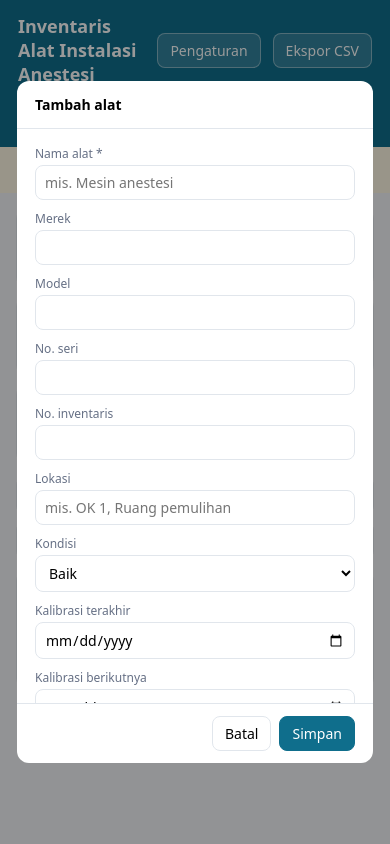
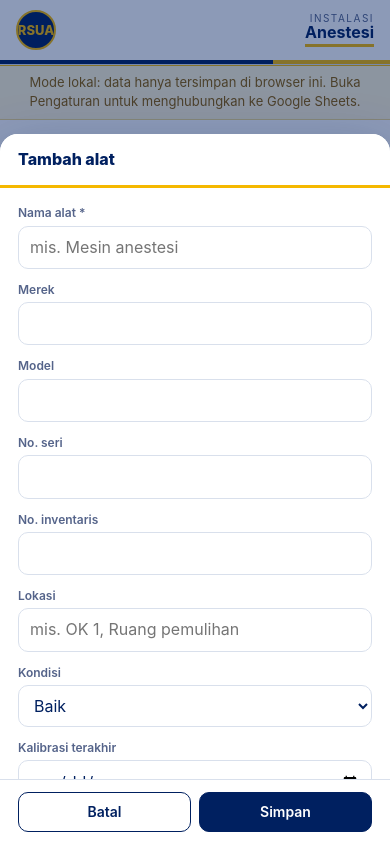
Before and after one commit to dimsur986/Inventaris-Anestesi, a plain HTML site: page index.html in a window 390 px wide. Both pictures are taken after typing "Sample" into the empty fields and a click on the button "+ Tambah alat". Drawn offline with Linux system fonts and the light colour scheme.

Commit message:
Add files via upload

```diff
--- a/index.html
+++ b/index.html
@@ -3,59 +3,161 @@
 <head>
 <meta charset="utf-8">
 <meta name="viewport" content="width=device-width, initial-scale=1">
-<title>Inventaris Alat Instalasi Anestesi</title>
+<meta name="theme-color" content="#002060">
+<title>Inventaris Alat – Instalasi Anestesi RSUA</title>
+<link rel="icon" href="logo.png">
 <style>
-:root{--bg:#f4f6f8;--card:#fff;--tx:#1d2733;--mut:#667085;--line:#e1e6ec;--pri:#0f6e8c;--ok:#1a7f4b;--warn:#b7791f;--bad:#c0392b}
+:root{
+  --navy:#002060;--navy2:#123a85;--yel:#f5b800;--yel-soft:#fff6d6;
+  --bg:#ffffff;--tx:#002060;--mut:#55648a;--line:#d9e0ec;--soft:#f5f7fb;
+  --ok:#17803d;--ok-bg:#e4f5ea;--warn:#8a5d00;--warn-bg:#fff0c2;--bad:#b42318;--bad-bg:#fde8e6;
+}
 *{box-sizing:border-box}
-body{margin:0;font-family:system-ui,-apple-system,Segoe UI,Roboto,sans-serif;background:var(--bg);color:var(--tx);font-size:14px}
-header{background:var(--pri);color:#fff;padding:14px 18px;display:flex;align-items:center;gap:12px;flex-wrap:wrap}
-header h1{font-size:18px;margin:0;flex:1}
-main{max-width:1150px;margin:0 auto;padding:16px}
-button{font:inherit;border:1px solid var(--line);background:#fff;border-radius:8px;padding:7px 12px;cursor:pointer}
-button.pri{background:var(--pri);color:#fff;border-color:var(--pri)}
-button.bad{color:var(--bad)}
-header button{background:rgba(255,255,255,.15);color:#fff;border-color:rgba(255,255,255,.4)}
-header button.pri{background:#fff;color:var(--pri)}
-input,select,textarea{font:inherit;padding:7px 9px;border:1px solid var(--line);border-radius:8px;width:100%;background:#fff}
-.cards{display:grid;grid-template-columns:repeat(auto-fit,minmax(150px,1fr));gap:10px;margin-bottom:14px}
-.stat{background:var(--card);border:1px solid var(--line);border-radius:10px;padding:12px}
-.stat b{display:block;font-size:24px}.stat span{color:var(--mut);font-size:12px}
-.tools{display:flex;gap:8px;flex-wrap:wrap;margin-bottom:12px}
-.tools input{flex:2;min-width:180px}.tools select{flex:1;min-width:130px}
-.wrap{background:var(--card);border:1px solid var(--line);border-radius:10px;overflow-x:auto}
-table{border-collapse:collapse;width:100%;min-width:760px}
-th,td{padding:9px 10px;text-align:left;border-bottom:1px solid var(--line);vertical-align:top}
-th{background:#f8fafb;font-size:12px;color:var(--mut);text-transform:uppercase;letter-spacing:.3px}
+html{-webkit-text-size-adjust:100%}
+body{margin:0;background:var(--bg);color:var(--tx);font-family:'Inter','Segoe UI',system-ui,-apple-system,Roboto,sans-serif;font-size:14px;line-height:1.45}
+
+/* ===== Header ===== */
+header{position:sticky;top:0;z-index:20;background:#fff;border-bottom:1px solid var(--line);box-shadow:0 1px 0 var(--yel),0 3px 0 rgba(245,184,0,.0)}
+header::after{content:"";display:block;height:4px;background:linear-gradient(90deg,var(--navy) 0 70%,var(--yel) 70% 100%)}
+.hbar{max-width:1150px;margin:0 auto;padding:10px 16px;display:flex;align-items:center;justify-content:space-between;gap:12px}
+.brand{display:flex;align-items:center;gap:10px;min-width:0}
+.brand img{height:50px;width:auto;display:block;border-radius:10px}
+.logo-fb{display:none;width:46px;height:46px;border-radius:50%;background:var(--navy);color:var(--yel);font-weight:800;font-size:13px;align-items:center;justify-content:center;border:2px solid var(--yel)}
+.brand-t{line-height:1.15;min-width:0}
+.brand-t b{display:block;font-size:13px;letter-spacing:.2px}
+.brand-t span{font-size:11px;color:var(--mut)}
+.unit{text-align:right;line-height:1.1}
+.unit small{display:block;font-size:10px;letter-spacing:1.5px;text-transform:uppercase;color:var(--mut)}
+.unit b{font-size:19px;color:var(--navy);border-bottom:3px solid var(--yel);padding-bottom:2px;display:inline-block}
+
+main{max-width:1150px;margin:0 auto;padding:18px 16px 40px}
+.titlebar{display:flex;align-items:flex-end;justify-content:space-between;gap:10px;flex-wrap:wrap;margin-bottom:14px}
+.titlebar h1{margin:0;font-size:22px}
+.titlebar h1::after{content:"";display:block;width:44px;height:4px;background:var(--yel);border-radius:2px;margin-top:6px}
+.actions{display:flex;gap:8px;flex-wrap:wrap}
+
+button{font:inherit;min-height:40px;border:1.5px solid var(--navy);background:#fff;color:var(--navy);border-radius:10px;padding:8px 14px;cursor:pointer;font-weight:600}
+button:hover{background:var(--soft)}
+button.pri{background:var(--navy);color:#fff}
+button.pri:hover{background:var(--navy2)}
+button.yel{background:var(--yel);border-color:var(--yel);color:var(--navy)}
+button.yel:hover{background:#ffc928}
+button.bad{border-color:var(--bad);color:var(--bad)}
+button.sm{min-height:34px;padding:5px 11px;font-size:13px}
+button:disabled{opacity:.6}
+
+input,select,textarea{font:inherit;font-size:16px;padding:9px 11px;border:1.5px solid var(--line);border-radius:10px;width:100%;background:#fff;color:var(--navy);min-height:42px}
+input:focus,select:focus,textarea:focus{outline:none;border-color:var(--navy);box-shadow:0 0 0 3px var(--yel-soft)}
+
+.msg{font-size:13px;padding:8px 16px;background:var(--yel-soft);color:var(--warn);border-bottom:1px solid #f0d98a;text-align:center}
+
+/* ===== Statistik ===== */
+.cards{display:grid;grid-template-columns:repeat(5,1fr);gap:10px;margin-bottom:16px}
+.stat{background:#fff;border:1px solid var(--line);border-top:4px solid var(--yel);border-radius:12px;padding:12px 14px}
+.stat b{display:block;font-size:26px;line-height:1.1}
+.stat span{color:var(--mut);font-size:12px}
+
+/* ===== Filter ===== */
+.tools{display:grid;grid-template-columns:2fr 1fr 1fr 1fr;gap:8px;margin-bottom:14px}
+
+/* ===== Tabel ===== */
+.wrap{border:1px solid var(--line);border-radius:12px;overflow:hidden;background:#fff}
+table{border-collapse:collapse;width:100%}
+th,td{padding:11px 12px;text-align:left;border-bottom:1px solid var(--line);vertical-align:top}
+th{background:var(--navy);color:#fff;font-size:11.5px;text-transform:uppercase;letter-spacing:.6px;font-weight:600}
+tbody tr:hover{background:var(--soft)}
 tr:last-child td{border-bottom:0}
 .sub{color:var(--mut);font-size:12px}
-.badge{display:inline-block;padding:2px 8px;border-radius:999px;font-size:12px;font-weight:600;background:#eef1f4}
-.b-ok{background:#e3f5ea;color:var(--ok)}.b-warn{background:#fdf1d8;color:var(--warn)}.b-bad{background:#fbe4e1;color:var(--bad)}
-.empty{padding:30px;text-align:center;color:var(--mut)}
-dialog{border:0;border-radius:12px;padding:0;width:min(720px,96vw);max-height:92vh}
-dialog::backdrop{background:rgba(0,0,0,.4)}
-.dh{padding:14px 18px;border-bottom:1px solid var(--line);font-weight:700}
+.badge{display:inline-block;padding:2px 9px;border-radius:999px;font-size:12px;font-weight:700;background:var(--soft);color:var(--navy)}
+.b-ok{background:var(--ok-bg);color:var(--ok)}
+.b-warn{background:var(--warn-bg);color:var(--warn)}
+.b-bad{background:var(--bad-bg);color:var(--bad)}
+.empty{padding:34px 16px;text-align:center;color:var(--mut)}
+td.c-act{white-space:nowrap}
+
+/* ===== Dialog ===== */
+dialog{border:0;border-radius:16px;padding:0;width:min(720px,96vw);max-height:92vh;color:var(--navy);box-shadow:0 20px 60px rgba(0,32,96,.3)}
+dialog::backdrop{background:rgba(0,32,96,.45)}
+.dh{padding:14px 18px;border-bottom:3px solid var(--yel);font-weight:800;font-size:16px;background:#fff}
 .db{padding:16px 18px;overflow:auto;max-height:68vh}
-.df{padding:12px 18px;border-top:1px solid var(--line);display:flex;gap:8px;justify-content:flex-end}
-.grid{display:grid;grid-template-columns:1fr 1fr;gap:10px}
+.df{padding:12px 18px;border-top:1px solid var(--line);display:flex;gap:8px;justify-content:flex-end;background:#fff}
+.grid{display:grid;grid-template-columns:1fr 1fr;gap:12px}
 .grid .full{grid-column:1/-1}
-label{font-size:12px;color:var(--mut);display:block;margin-bottom:3px}
-.aks{display:grid;grid-template-columns:2fr 70px 1.1fr 1.4fr 34px;gap:6px;margin-bottom:6px}
-.msg{font-size:12px;padding:6px 18px;background:#fff8e5;color:var(--warn)}
-@media(max-width:560px){.grid{grid-template-columns:1fr}.aks{grid-template-columns:1fr 60px 1fr 34px}.aks .cat{display:none}}
+label{font-size:12px;color:var(--mut);display:block;margin-bottom:4px;font-weight:600}
+h4{margin:18px 0 8px;font-size:14px}
+h4::before{content:"";display:inline-block;width:4px;height:14px;background:var(--yel);margin-right:8px;vertical-align:-2px;border-radius:2px}
+.aks{display:grid;grid-template-columns:2fr 80px 1.1fr 1.4fr 40px;gap:6px;margin-bottom:8px}
+.aks button{padding:0;min-height:42px}
+.sub-p{color:var(--mut);font-size:12px}
+
+/* ===== Layar kecil (HP) ===== */
+@media(max-width:860px){
+  .cards{grid-template-columns:repeat(3,1fr)}
+  .tools{grid-template-columns:1fr 1fr}
+  .tools input{grid-column:1/-1}
+}
+@media(max-width:720px){
+  .brand img{height:42px}.logo-fb{height:40px}
+  .logo-fb{width:40px}
+  .brand-t span{display:none}
+  .unit b{font-size:16px}
+  .titlebar h1{font-size:19px}
+  .actions{width:100%}
+  .actions button{flex:1}
+  .cards{grid-template-columns:repeat(2,1fr)}
+  .cards .stat:last-child{grid-column:1/-1}
+
+  .wrap{border:0;background:transparent;overflow:visible}
+  table,thead,tbody,tr,td{display:block;width:100%}
+  thead{display:none}
+  tbody tr{background:#fff;border:1px solid var(--line);border-left:5px solid var(--yel);border-radius:12px;padding:10px 12px;margin-bottom:10px}
+  tbody tr:hover{background:#fff}
+  td{display:flex;justify-content:space-between;gap:12px;padding:5px 0;border:0;text-align:right}
+  td::before{content:attr(data-label);color:var(--mut);font-size:12px;font-weight:600;text-align:left;flex:0 0 38%}
+  td.c-main{display:block;text-align:left;padding-bottom:8px;border-bottom:1px dashed var(--line);margin-bottom:4px}
+  td.c-main::before{display:none}
+  td.c-main b{font-size:16px}
+  td.c-act{justify-content:flex-end;gap:8px;padding-top:10px}
+  td.c-act::before{display:none}
+  td.c-act button{flex:1}
+
+  dialog{width:100%;max-width:100%;margin:auto 0 0;border-radius:18px 18px 0 0;max-height:94vh}
+  .db{max-height:70vh}
+  .grid{grid-template-columns:1fr}
+  .aks{grid-template-columns:80px 1fr 44px}
+  .aks .an,.aks .ac{grid-column:1/-1}
+  .aks .ac{order:5}
+  .aks button{order:4}
+  .df button{flex:1}
+}
 </style>
 </head>
 <body>
 <header>
-  <h1>Inventaris Alat Instalasi Anestesi</h1>
-  <button onclick="openSet()">Pengaturan</button>
-  <button onclick="exportCSV()">Ekspor CSV</button>
-  <button class="pri" onclick="openForm()">+ Tambah alat</button>
+  <div class="hbar">
+    <div class="brand">
+      <img src="logo.png" alt="Logo Rumah Sakit Universitas Airlangga" onerror="this.style.display='none';document.getElementById('logoFb').style.display='flex'">
+      <div class="logo-fb" id="logoFb">RSUA</div>
+    </div>
+    <div class="unit"><small>Instalasi</small><b>Anestesi</b></div>
+  </div>
 </header>
 <div id="msg" class="msg" style="display:none"></div>
+
 <main>
+  <div class="titlebar">
+    <h1>Inventaris Alat &amp; Aksesoris</h1>
+    <div class="actions">
+      <button onclick="openSet()">Pengaturan</button>
+      <button onclick="exportCSV()">Ekspor CSV</button>
+      <button class="yel" onclick="openForm()">+ Tambah alat</button>
+    </div>
+  </div>
+
   <div class="cards" id="stats"></div>
+
   <div class="tools">
-    <input id="q" placeholder="Cari nama, merek, no. seri, no. inventaris, aksesoris..." oninput="render()">
+    <input id="q" type="search" placeholder="Cari nama, merek, no. seri, aksesoris..." oninput="render()">
     <select id="fLok" onchange="render()"></select>
     <select id="fKon" onchange="render()"></select>
     <select id="fKal" onchange="render()">
@@ -64,6 +166,7 @@ label{font-size:12px;color:var(--mut);display:block;margin-bottom:3px}
       <option value="segera">≤ 30 hari lagi</option>
     </select>
   </div>
+
   <div class="wrap"><table>
     <thead><tr><th>Alat</th><th>No. inventaris / seri</th><th>Lokasi</th><th>Kondisi</th><th>Kalibrasi berikutnya</th><th>Aksesoris</th><th></th></tr></thead>
     <tbody id="rows"></tbody>
@@ -85,9 +188,9 @@ label{font-size:12px;color:var(--mut);display:block;margin-bottom:3px}
       <div><label>Kalibrasi berikutnya</label><input type="date" id="f_kalibrasi_berikutnya"></div>
       <div class="full"><label>Catatan</label><textarea id="f_catatan" rows="2"></textarea></div>
     </div>
-    <h4 style="margin:16px 0 8px">Aksesoris</h4>
+    <h4>Aksesoris</h4>
     <div id="aksList"></div>
-    <button onclick="addAks()">+ Tambah aksesoris</button>
+    <button class="sm" onclick="addAks()">+ Tambah aksesoris</button>
   </div>
   <div class="df"><button onclick="dlgForm.close()">Batal</button><button class="pri" id="btnSave" onclick="save()">Simpan</button></div>
 </dialog>
@@ -97,10 +200,10 @@ label{font-size:12px;color:var(--mut);display:block;margin-bottom:3px}
   <div class="db">
     <label>URL Web App Google Apps Script</label>
     <input id="s_url" placeholder="https://script.google.com/macros/s/.../exec">
-    <div style="height:10px"></div>
+    <div style="height:12px"></div>
     <label>Kata sandi</label>
     <input id="s_pass" type="password">
-    <p class="sub">Dikosongkan = mode lokal (data hanya tersimpan di browser ini). Pengaturan ini tersimpan di perangkat Anda, bukan di GitHub.</p>
+    <p class="sub-p">Dikosongkan = mode lokal (data hanya tersimpan di browser ini). Pengaturan ini tersimpan di perangkat Anda, bukan di GitHub.</p>
   </div>
   <div class="df"><button onclick="dlgSet.close()">Batal</button><button class="pri" onclick="saveSet()">Simpan</button></div>
 </dialog>
@@ -167,13 +270,13 @@ function render(){
   $('rows').innerHTML=list.map(a=>{
     const ks=kalStatus(a),aks=aksOf(a.id),bad=aks.filter(k=>k.status!=='Lengkap').length;
     return `<tr>
-      <td><b>${esc(a.nama)}</b><div class="sub">${esc([a.merek,a.model].filter(Boolean).join(' · '))}</div></td>
-      <td>${esc(a.no_inventaris||'-')}<div class="sub">${esc(a.no_seri||'')}</div></td>
-      <td>${esc(a.lokasi||'-')}</td>
-      <td><span class="badge ${kondCls(a.kondisi)}">${esc(a.kondisi||'-')}</span></td>
-      <td>${fmt(a.kalibrasi_berikutnya)}<div>${ks.c?`<span class="badge ${ks.c}">${ks.t}</span>`:''}</div></td>
-      <td>${aks.length} item${bad?` <span class="badge b-warn">${bad} bermasalah</span>`:''}<div class="sub">${esc(aks.slice(0,3).map(k=>k.nama).join(', '))}${aks.length>3?'…':''}</div></td>
-      <td style="white-space:nowrap"><button onclick="openForm('${a.id}')">Edit</button> <button class="bad" onclick="del('${a.id}')">Hapus</button></td></tr>`;
+      <td class="c-main" data-label="Alat"><b>${esc(a.nama)}</b><div class="sub">${esc([a.merek,a.model].filter(Boolean).join(' · '))}</div></td>
+      <td data-label="No. inventaris / seri"><div>${esc(a.no_inventaris||'-')}<div class="sub">${esc(a.no_seri||'')}</div></div></td>
+      <td data-label="Lokasi">${esc(a.lokasi||'-')}</td>
+      <td data-label="Kondisi"><span class="badge ${kondCls(a.kondisi)}">${esc(a.kondisi||'-')}</span></td>
+      <td data-label="Kalibrasi berikutnya"><div>${fmt(a.kalibrasi_berikutnya)}<div>${ks.c?`<span class="badge ${ks.c}">${ks.t}</span>`:''}</div></div></td>
+      <td data-label="Aksesoris"><div>${aks.length} item${bad?` <span class="badge b-warn">${bad} bermasalah</span>`:''}<div class="sub">${esc(aks.slice(0,3).map(k=>k.nama).join(', '))}${aks.length>3?'…':''}</div></div></td>
+      <td class="c-act"><button class="sm" onclick="openForm('${a.id}')">Edit</button> <button class="sm bad" onclick="del('${a.id}')">Hapus</button></td></tr>`;
   }).join('');
   $('empty').style.display=list.length?'none':'block';
   const lewat=ALAT.filter(a=>kalStatus(a).k==='lewat').length,segera=ALAT.filter(a=>kalStatus(a).k==='segera').length;
@@ -187,7 +290,7 @@ function aksRow(k={}){
   d.innerHTML=`<input class="an" placeholder="Nama aksesoris" value="${esc(k.nama||'')}">
     <input class="aj" type="number" min="0" value="${k.jumlah==null||k.jumlah===''?1:esc(k.jumlah)}">
     <select class="as">${STATUS_AKS.map(s=>`<option${k.status===s?' selected':''}>${s}</option>`).join('')}</select>
-    <input class="ac cat" placeholder="Catatan" value="${esc(k.catatan||'')}">
+    <input class="ac" placeholder="Catatan" value="${esc(k.catatan||'')}">
     <button class="bad" onclick="this.parentNode.remove()">×</button>`;
   $('aksList').appendChild(d);
 }
```
